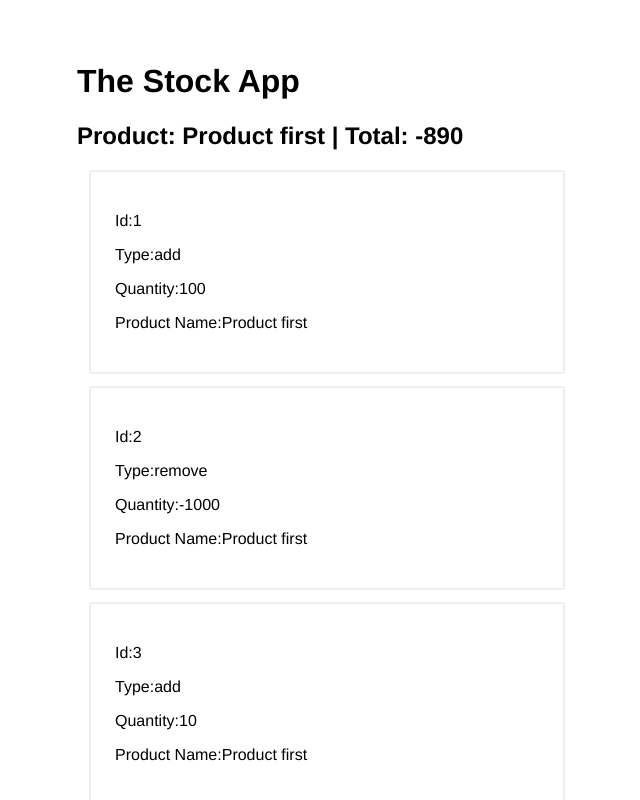
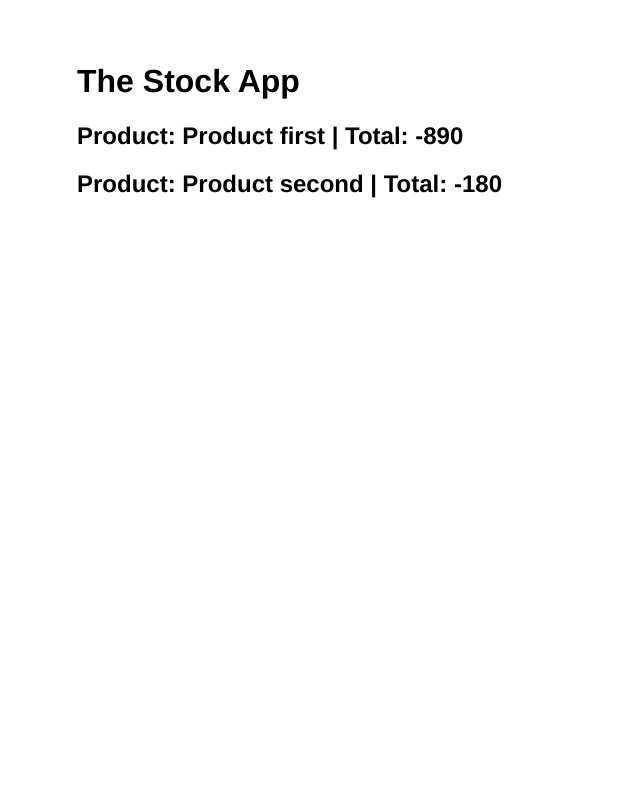
Before and after one commit to chamanoS/Inventory_Management, a React (Create React App) app in the folder inventory_system/: page / in a window 1280 px wide. Shown: the top 800 px of the page, without its empty margins (313-953 px from the left). Built offline with nearby package versions, Linux system fonts and the light colour scheme.

Commit message:
toggling the state

```diff
--- a/inventory_system/src/components/StockDetail.js
+++ b/inventory_system/src/components/StockDetail.js
@@ -1,12 +1,17 @@
 import React from 'react'
 
-class StockDetail extends React.Component{
-
-    render(){
-        const {name, total, stockEvents} = this.props
+class StockDetail extends React.Component {
+    state = {
+        show: false
+    }
+    render() {
+        const { name, total, stockEvents } = this.props
+        const { show } = this.state
         return (
-            <div className="StockDetail">
+            <div className="StockDetail" onClick={() => this.setState({show:!show})}>
                 <h2>Product: {name} | Total: {total}</h2>
+                {show &&
+                    <div>
                         {stockEvents.map(event => (
                             <div className="StockEventTable_Card">
                                 <p>Id:{event.id}</p>
@@ -16,6 +21,9 @@ class StockDetail extends React.Component{
                             </div>
                         ))}
                     </div>
+                }
+
+            </div>
         )
     }
 }
```
Also changed, not shown: 1 other file (tests, documents, lock files or other folders). Lines whose indentation alone changed are shown as unchanged.
